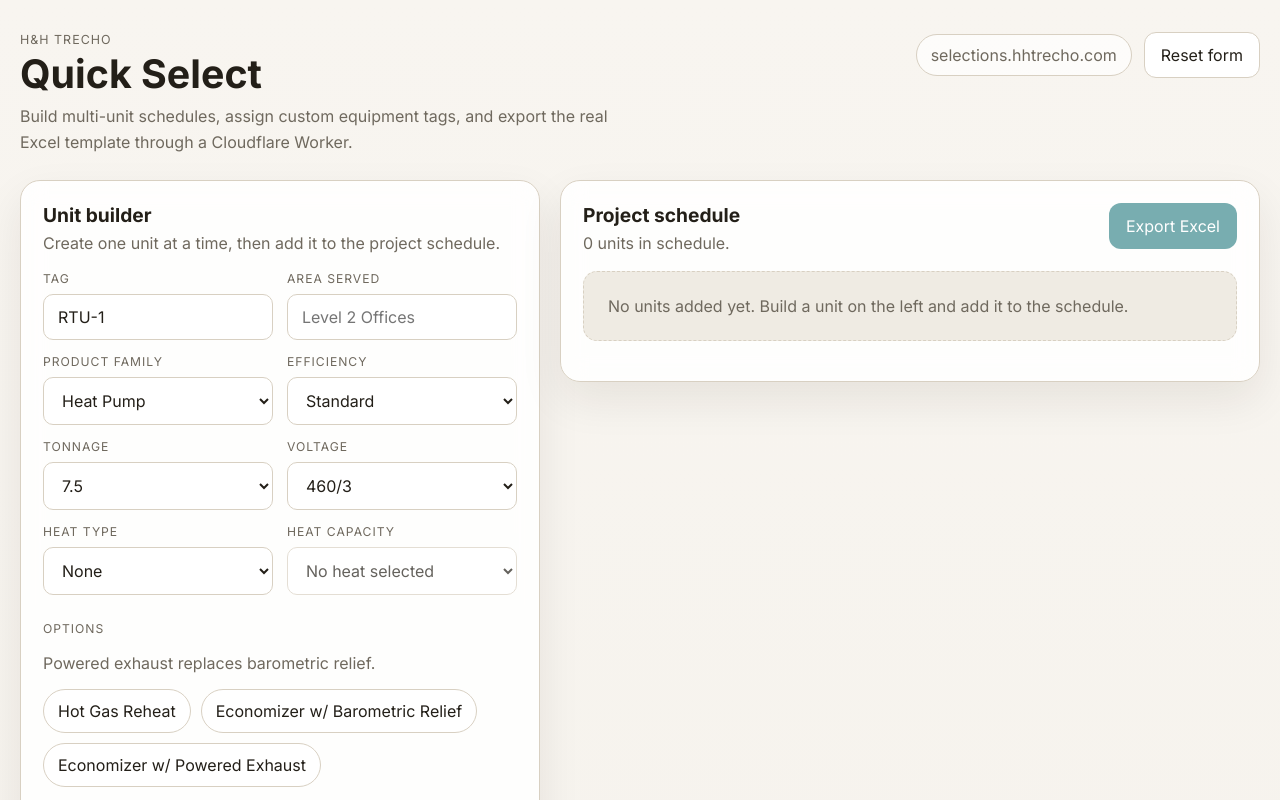
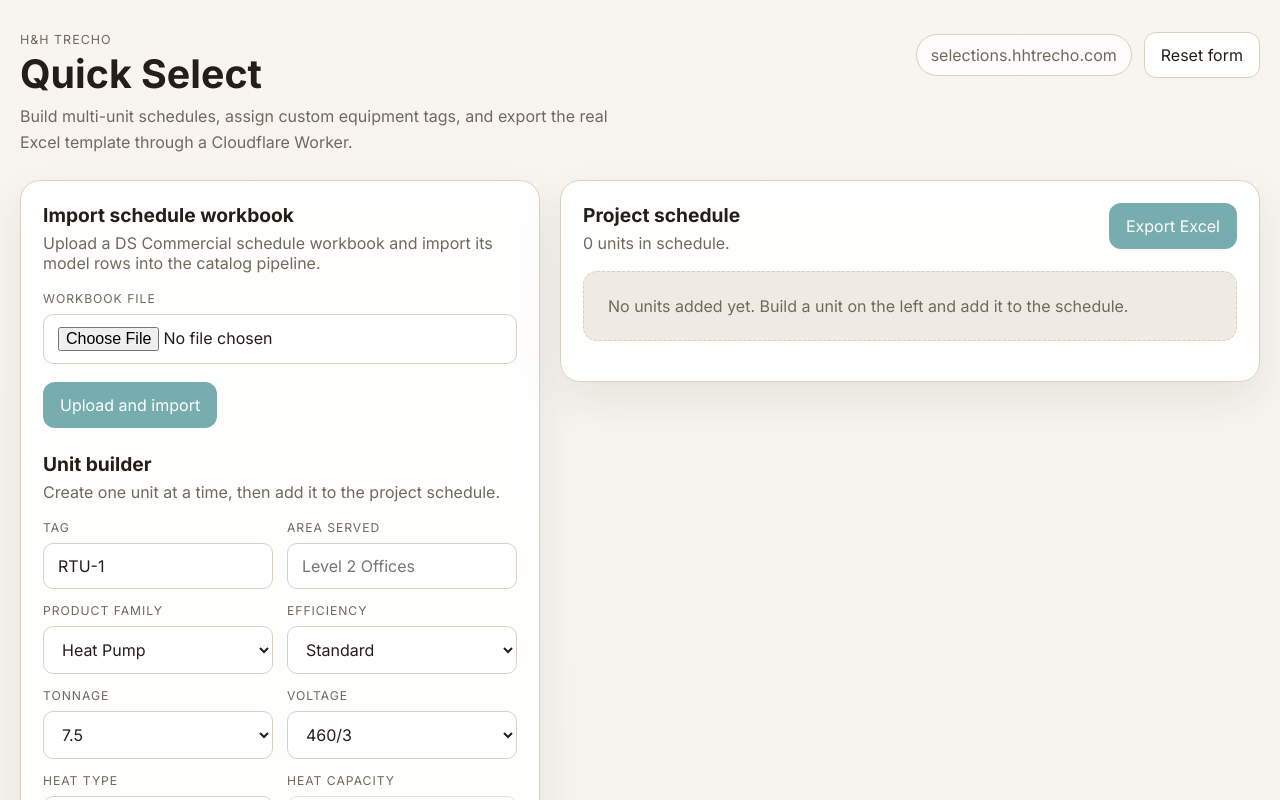
Before and after one commit to alex-schwindt/quick-select, a React (Vite) app: page / in a window 1280 px wide. Shown: the top 800 px of the page. Built offline with nearby package versions, Linux system fonts and the light colour scheme.

Commit message:
Adding import to frontend

```diff
--- a/src/styles.css
+++ b/src/styles.css
@@ -429,6 +429,11 @@ h2 {
   margin-top: 18px;
 }
 
+.selector-panel .logic-card + .panel-header {
+  padding-top: 4px;
+  border-top: 1px solid var(--border);
+}
+
 @media (max-width: 1080px) {
   .workspace.multi-layout {
     grid-template-columns: 1fr;
--- a/src/ui.jsx
+++ b/src/ui.jsx
@@ -119,6 +119,11 @@ export default function App() {
   const [isExporting, setIsExporting] = useState(false);
   const [isResolvingPreview, setIsResolvingPreview] = useState(false);
   const [selection, setSelection] = useState(makeInitialState());
+
+  const [importFile, setImportFile] = useState(null);
+  const [isImportingSchedule, setIsImportingSchedule] = useState(false);
+  const [importError, setImportError] = useState('');
+  const [importResult, setImportResult] = useState(null);
 
   const familyRule = FAMILY_RULES[selection.family];
 
@@ -264,6 +269,54 @@ export default function App() {
     if (editingIndex === index) resetForm(nextDefaultTag(nextUnits));
   }
 
+  async function uploadAndImportSchedule() {
+    if (!importFile) {
+      setImportError('Please choose an Excel workbook first.');
+      return;
+    }
+
+    setIsImportingSchedule(true);
+    setImportError('');
+    setImportResult(null);
+
+    try {
+      const formData = new FormData();
+      formData.append('file', importFile);
+
+      const uploadResponse = await fetch('/api/upload-template', {
+        method: 'POST',
+        body: formData
+      });
+
+      const uploadData = await uploadResponse.json().catch(() => null);
+      if (!uploadResponse.ok) {
+        throw new Error(uploadData?.error || 'Upload failed.');
+      }
+
+      const importResponse = await fetch('/api/import-schedule', {
+        method: 'POST',
+        headers: { 'Content-Type': 'application/json' },
+        body: JSON.stringify({
+          source_filename: uploadData.key,
+          source_sheet: 'Schedule',
+          vendor: 'Tempmaster',
+          product_line: 'DS Commercial'
+        })
+      });
+
+      const importData = await importResponse.json().catch(() => null);
+      if (!importResponse.ok) {
+        throw new Error(importData?.error || 'Import failed.');
+      }
+
+      setImportResult(importData);
+    } catch (error) {
+      setImportError(error.message || 'Unable to upload and import workbook.');
+    } finally {
+      setIsImportingSchedule(false);
+    }
+  }
+
   async function exportWorkbook() {
     if (!scheduledUnits.length) return;
 
@@ -317,6 +370,78 @@ export default function App() {
       <main className="workspace multi-layout">
         <section className="panel selector-panel">
           <div className="panel-header">
+            <div>
+              <h2>Import schedule workbook</h2>
+              <p>Upload a DS Commercial schedule workbook and import its model rows into the catalog pipeline.</p>
+            </div>
+          </div>
+
+          <label className="form-field">
+            <span className="meta-label">Workbook file</span>
+            <input
+              type="file"
+              accept=".xlsx,.xls"
+              onChange={(event) => {
+                const file = event.target.files?.[0] || null;
+                setImportFile(file);
+                setImportError('');
+              }}
+            />
+          </label>
+
+          <div className="builder-actions">
+            <button
+              className="primary-btn"
+              type="button"
+              onClick={uploadAndImportSchedule}
+              disabled={!importFile || isImportingSchedule}
+            >
+              {isImportingSchedule ? 'Uploading and importing...' : 'Upload and import'}
+            </button>
+          </div>
+
+          {importFile ? <p className="helper-text">Selected file: {importFile.name}</p> : null}
+          {importError ? <div className="error-banner">{importError}</div> : null}
+
+          {importResult?.ok ? (
+            <div className="logic-card">
+              <span className="meta-label">Import summary</span>
+              <ul>
+                <li>Batch ID: {importResult.batch?.id}</li>
+                <li>File: {importResult.batch?.source_filename}</li>
+                <li>Rows staged: {importResult.summary?.rows_staged ?? 0}</li>
+                <li>Rows parsed: {importResult.summary?.rows_parsed ?? 0}</li>
+                <li>Rows failed: {importResult.summary?.rows_failed ?? 0}</li>
+                <li>Warnings: {importResult.summary?.rows_with_warnings ?? 0}</li>
+                <li>Unique models: {importResult.summary?.unique_models_in_batch ?? 0}</li>
+                <li>Catalog inserts: {importResult.summary?.catalog_inserts ?? 0}</li>
+                <li>Catalog updates: {importResult.summary?.catalog_updates ?? 0}</li>
+                <li>Catalog unchanged: {importResult.summary?.catalog_unchanged ?? 0}</li>
+                <li>Duplicates in batch: {importResult.summary?.duplicates_in_batch ?? 0}</li>
+              </ul>
+
+              {Array.isArray(importResult.issues) && importResult.issues.length > 0 ? (
+                <>
+                  <p className="helper-text">Issues found during import:</p>
+                  <ul>
+                    {importResult.issues.map((issue, index) => (
+                      <li key={`${issue.type}-${index}`}>
+                        {issue.type === 'duplicate_model_in_batch'
+                          ? `Duplicate model ${issue.model_number} on rows ${issue.source_row_numbers?.join(', ')}`
+                          : issue.type === 'parse_warnings'
+                            ? `Parse warnings on ${issue.rows?.length || 0} row(s)`
+                            : issue.type}
+                      </li>
+                    ))}
+                  </ul>
+                </>
+              ) : (
+                <p className="helper-text">No duplicate or parse issues were reported.</p>
+              )}
+            </div>
+          ) : null}
+
+          <div className="panel-header" style={{ marginTop: 24 }}>
             <div>
               <h2>{editingIndex === null ? 'Unit builder' : `Editing ${selection.tag}`}</h2>
               <p>Create one unit at a time, then add it to the project schedule.</p>
@@ -372,11 +497,11 @@ export default function App() {
             </label>
 
             <label className="form-field">
-             <span className="meta-label">Voltage</span>
-             <select value={selection.voltage} onChange={(event) => updateField('voltage', event.target.value)}>
+              <span className="meta-label">Voltage</span>
+              <select value={selection.voltage} onChange={(event) => updateField('voltage', event.target.value)}>
                 {VOLTAGES.map((option) => (
                   <option key={option} value={option}>
-                     {formatVoltageDisplay(option)}
+                    {formatVoltageDisplay(option)}
                   </option>
                 ))}
               </select>
```
